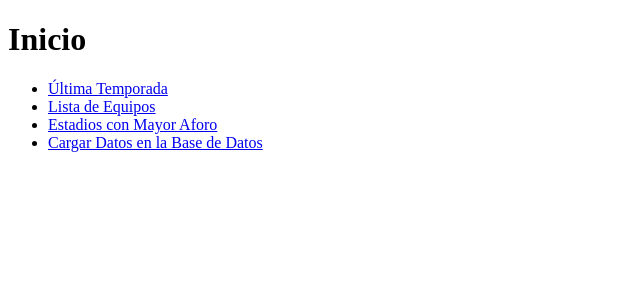
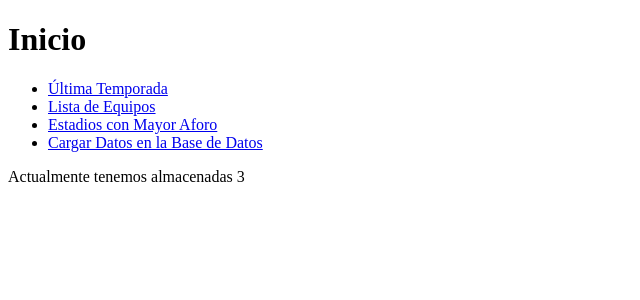
Before and after one commit to luciaponce-us/aii-django-ejercicio2, a Django app: template futbol/partidos/templates/partidos/inicio.html in a window 1280 px wide. Shown: the top 300 px of the page, without its empty margins (0-640 px from the left). Run offline with Django 5.2, Linux system fonts and the light colour scheme; the template is opened without the code that fills it: values that come from a table or form of the project are taken from there, others are empty; data comes from the database, SQL or seed files in the repository.

Commit message:
Inicio empezado

```diff
--- a/futbol/partidos/templates/partidos/inicio.html
+++ b/futbol/partidos/templates/partidos/inicio.html
@@ -10,4 +10,8 @@
         <li><a href="{% url 'cargar' %}">Cargar Datos en la Base de Datos</a></li>
     </ul>
 </div>
+<div>
+    <p>Actualmente tenemos almacenadas {{ temporadas|length }}</p>
+</div>
+
 {% endblock %}
--- a/futbol/partidos/views.py
+++ b/futbol/partidos/views.py
@@ -4,7 +4,7 @@ from .models import *
 
 def inicio(request):
     # Obtener temporadas
-    temporadas = Temporada.objects.all().order_by('-año')
+    temporadas = Temporada.objects.all().order_by('-anyo')
     return render(request, 'partidos/inicio.html', {'temporadas': temporadas})
 
 def ultima_temporada(request):
```
